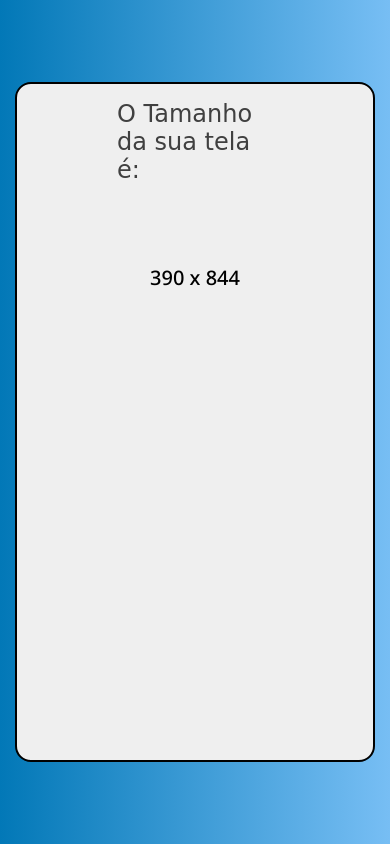
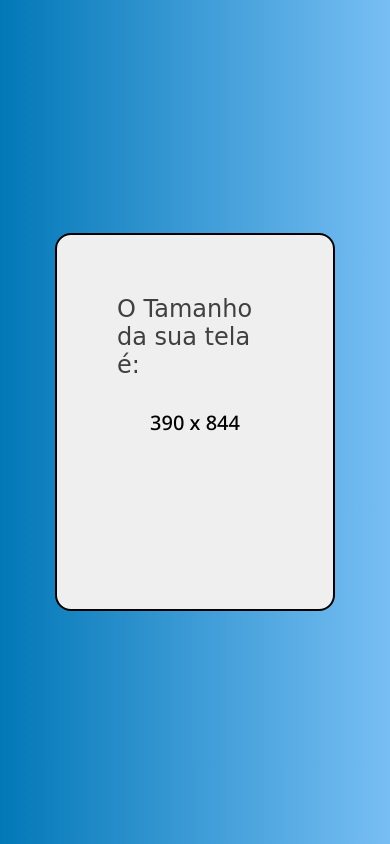
Before and after one commit to Paulo19961944/Medidor-de-Tela, a plain HTML site: page index.html in a window 390 px wide. Drawn offline with Linux system fonts and the light colour scheme; a web font is replaced by a local one.

Commit message:
Medidr de Tela - V1.0.1

```diff
--- a/css/style.css
+++ b/css/style.css
@@ -11,22 +11,21 @@ body{
 }
 
 main{
-    height: 80%;
     border: 2px solid black;
     background: #efefef;
     color: #404040;
-    padding: 0px 100px;
+    padding: 100px;
     border-radius: 16px;
 }
 
 h1{
+    margin: 0;
     font-family: "Sofia", cursive;
     font-weight: 400;
     font-size: 42px;
 }
 
 p{
-    margin-top: 120px;
     color: black;
     font-size: 36px;
     font-family: "Noto Sans", sans-serif;
@@ -34,9 +33,12 @@ p{
     text-align: center;
 }
 
+
 @media screen and (max-width: 722px) {
     main{
         width: 40%;
+        height: 40%;
+        padding: 60px;
     }
 
     h1{
@@ -44,12 +46,18 @@ p{
     }
 
     p{
-        margin-top: 80px;
+        margin-top: 30px;
         font-size: 28px;
     }
+
 }
 
 @media screen and (max-width: 472px) {
+
+    main{
+        height: 30%;
+    }
+
     h1{
         font-size: 24px;
     }
```
